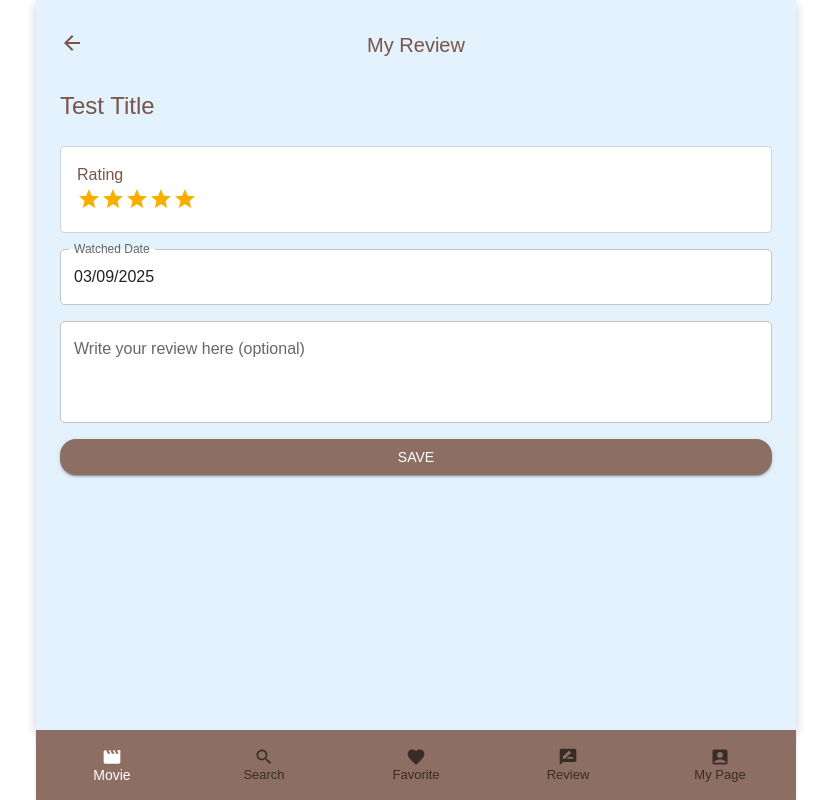
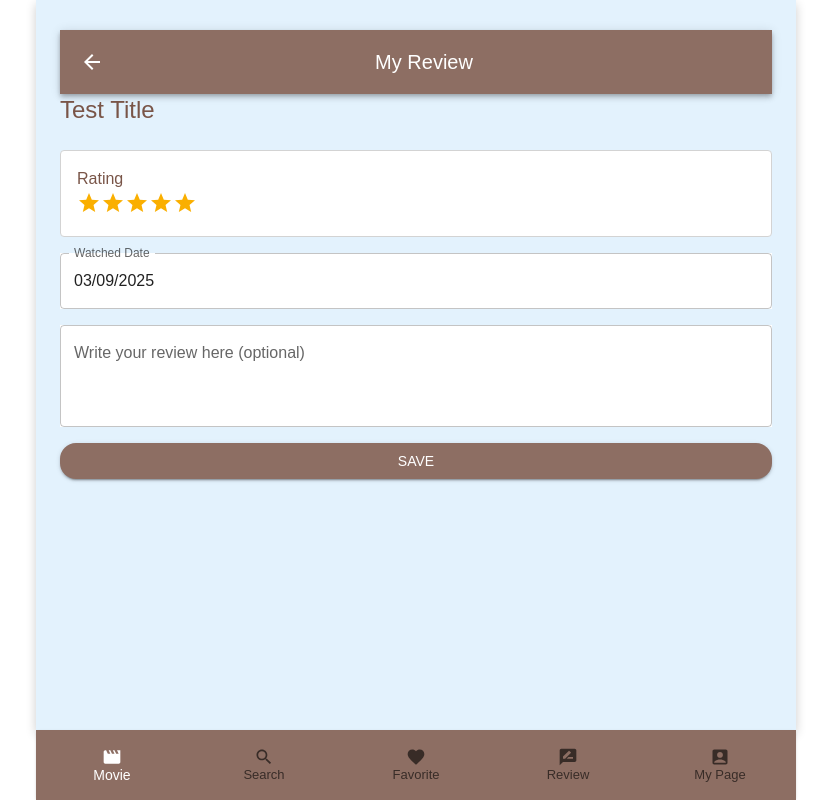
Before and after one commit to seon022/FilmJourney, a React (Vite) app: page /movie/1/review in a window 1280 px wide. Shown: the whole page, without its empty margins (224-1055 px from the left). Built offline with nearby package versions, Linux system fonts and the light colour scheme; no server answers; a web font is replaced by a local one.

Commit message:
Modify backHeader component to appbar

```diff
--- a/src/components/BackHeader.jsx
+++ b/src/components/BackHeader.jsx
@@ -1,43 +1,40 @@
 import React from "react";
+import AppBar from "@mui/material/AppBar";
+import Toolbar from "@mui/material/Toolbar";
+import IconButton from "@mui/material/IconButton";
+import Typography from "@mui/material/Typography";
 import ArrowBackIcon from "@mui/icons-material/ArrowBack";
-import { Box } from "@mui/material";
 import { useNavigate } from "react-router-dom";
 
 const BackHeader = ({ text }) => {
 	const navigate = useNavigate();
-	const iconSize = 30;
+
 	return (
-		<Box
-			component="header"
-			sx={{
-				display: "flex",
-				alignItems: "center",
-				justifyContent: "space-between",
-				position: "relative",
-				height: "50px",
-				marginBottom: "20px",
-			}}
-		>
-			<Box
-				onClick={() => navigate(-1)}
-				sx={{ cursor: "pointer", width: `${iconSize}px` }}
-			>
-				<ArrowBackIcon />
-			</Box>
+		<AppBar position="static">
+			<Toolbar>
+				<IconButton
+					edge="start"
+					color="inherit"
+					onClick={() => navigate(-1)}
+					sx={{ mr: 2 }}
+				>
+					<ArrowBackIcon />
+				</IconButton>
 
-			<Box
-				sx={{
-					position: "absolute",
-					left: "50%",
-					transform: "translateX(-50%)",
-					fontSize: "1.25rem",
-				}}
-			>
-				{text}
-			</Box>
+				<Typography
+					variant="h6"
+					component="div"
+					sx={{ flexGrow: 1, textAlign: "center" }}
+				>
+					{text}
+				</Typography>
 
-			<Box sx={{ width: `${iconSize}px` }} />
-		</Box>
+				{/* Placeholder to balance layout */}
+				<IconButton edge="end" sx={{ visibility: "hidden" }}>
+					<ArrowBackIcon />
+				</IconButton>
+			</Toolbar>
+		</AppBar>
 	);
 };
 
--- a/src/components/ButtonAppbar.jsx
+++ b/src/components/ButtonAppbar.jsx
@@ -2,7 +2,6 @@ import * as React from "react";
 import AppBar from "@mui/material/AppBar";
 import Box from "@mui/material/Box";
 import Toolbar from "@mui/material/Toolbar";
-import Button from "@mui/material/Button";
 import InputBase from "@mui/material/InputBase";
 import { alpha, styled } from "@mui/material/styles";
 
--- a/src/components/review/ReviewItem.jsx
+++ b/src/components/review/ReviewItem.jsx
@@ -1,21 +1,65 @@
 import React from "react";
-import { Card, CardContent, Typography } from "@mui/material";
+import { Card, CardContent, Typography, IconButton, Box } from "@mui/material";
+import EditIcon from "@mui/icons-material/Edit";
+import DeleteIcon from "@mui/icons-material/Delete";
+import { fontSize } from "@mui/system";
 
-const ReviewItem = ({ review, onDelete }) => {
+const ReviewItem = ({ review, onDelete, onEdit }) => {
+	// reviewText를 100자까지 잘라 보여주는 함수
+	const truncateText = (text, maxLength = 100) => {
+		if (!text) return "";
+		return text.length > maxLength
+			? text.substring(0, maxLength) + "..."
+			: text;
+	};
+
 	return (
-		<Card>
-			<CardContent>
-				<Typography variant="h6">{review.title}</Typography>
-				<Typography variant="body1" color="textSecondary">
-					Rating: {review.rating} ⭐
+		<Card
+			sx={{
+				display: "flex",
+				alignItems: "center",
+				marginBottom: 2,
+				padding: "0 4px",
+			}}
+		>
+			<CardContent sx={{ flex: 1 }}>
+				<Typography
+					variant="h6"
+					gutterBottom
+					sx={{ display: "flex", alignItems: "center" }}
+				>
+					{review.movieTitle}{" "}
+					<Box sx={{ marginLeft: "10px", fontSize: "0.9rem" }}>
+						⭐{review.rating}
+					</Box>
 				</Typography>
+
 				<Typography variant="body1">{review.content}</Typography>
-				<Typography variant="body2" color="textSecondary">
-					{review.watchedDate}
+				{review.reviewText && (
+					<Typography variant="body1" gutterBottom>
+						{truncateText(review.reviewText)}
+					</Typography>
+				)}
+				<Typography variant="body2" color="secondary">
+					Watched on: {review.watchedDate}
 				</Typography>
-				<button onClick={() => onDelete(review.id)}>Delete</button>
 			</CardContent>
+			<Box
+				sx={{
+					display: "flex",
+					alignItems: "center",
+					paddingRight: 1,
+				}}
+			>
+				<IconButton color="secondary" onClick={() => onEdit(review.id)}>
+					<EditIcon />
+				</IconButton>
+				<IconButton color="primary" onClick={() => onDelete(review.id)}>
+					<DeleteIcon />
+				</IconButton>
+			</Box>
 		</Card>
 	);
 };
+
 export default ReviewItem;
--- a/src/pages/ReviewPage.jsx
+++ b/src/pages/ReviewPage.jsx
@@ -13,12 +13,16 @@ const ReviewPage = () => {
 		fetchReviews();
 	}, []);
 	return (
+		<div>
+			<BackHeader text="My Review" />
 			<Container>
-			<BackHeader text="My Review" />
-
 				{reviews.length > 0 ? (
 					reviews.map((review) => (
-					<ReviewItem key={review.id} review={review} onDelete={deleteReview} />
+						<ReviewItem
+							key={review.id}
+							review={review}
+							onDelete={deleteReview}
+						/>
 					))
 				) : (
 					<Typography variant="body1" color="gray">
@@ -26,6 +30,7 @@ const ReviewPage = () => {
 					</Typography>
 				)}
 			</Container>
+		</div>
 	);
 };
 export default ReviewPage;
--- a/src/styles/theme.js
+++ b/src/styles/theme.js
@@ -9,7 +9,7 @@ const theme = createTheme({
 	palette: {
 		primary: {
 			main: brown[400],
-			light: brown[300],
+			light: brown[200],
 		},
 		secondary: {
 			main: blueGrey[300],
@@ -75,7 +75,7 @@ const theme = createTheme({
 		MuiContainer: {
 			styleOverrides: {
 				root: {
-					paddingTop: "20px",
+					paddingTop: "30px",
 					paddingLeft: "20px",
 					paddingRight: "20px",
 				},
```
Lines whose indentation alone changed are shown as unchanged.
